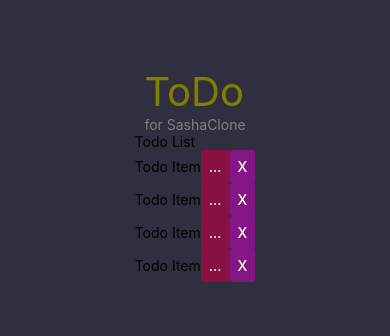
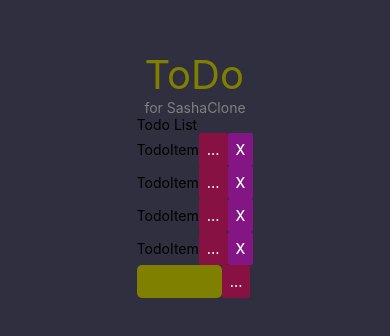
Before and after one commit to TheMiksa/todo-native, a React Native app: screen / in a window 390 px wide. Shown: the part 248-584 px from the top of the page. Built offline with nearby package versions, Linux system fonts and the light colour scheme.

Commit message:
added input

```diff
--- a/App.js
+++ b/App.js
@@ -3,6 +3,7 @@ import React from 'react';
 import {StyleSheet, Text, View} from 'react-native';
 import TodoList from "./src/components/todo-list";
 import Header from "./src/components/header";
+import TodoInput from "./src/components/todo-input";
 
 export default function App() {
     return (
@@ -11,7 +12,7 @@ export default function App() {
             <Header/>
             <View>
                 <TodoList/>
-
+                <TodoInput/>
             </View>
         </View>
     );
@@ -23,5 +24,6 @@ const styles = StyleSheet.create({
         backgroundColor: '#2f2f3f',
         alignItems: 'center',
         justifyContent: 'center',
+        padding: 20
     },
 });
--- /dev/null
+++ b/src/components/todo-input/index.js
@@ -0,0 +1,2 @@
+import {TodoInput} from "./todo-input";
+export default TodoInput;
--- /dev/null
+++ b/src/components/todo-input/todo-input.js
@@ -0,0 +1,20 @@
+import React, {useState} from "react";
+import {TextInput, View, Button} from "react-native";
+
+export const TodoInput = () => {
+    const [val, setVal] = useState("");
+    return (
+        <View style={{flexDirection: "row"}}>
+            <TextInput onChangeText={(text) => setVal(text)}
+                       value={val}
+                       style={{backgroundColor: "olive", borderRadius: 5, width: 85}}
+            />
+            <Button
+                onPress={() => {}}
+                title="..."
+                color="#814"
+                accessibilityLabel="Learn more about this purple button"/>
+        </View>
+
+    );
+};
--- a/src/components/todo-item/todo-item.js
+++ b/src/components/todo-item/todo-item.js
@@ -3,11 +3,11 @@ import {View, Text} from "react-native";
 import BtnDelete from "../btn-delete";
 import BtnEdit from "../btn-edit";
 
-export const TodoItem = () => {
+export const TodoItem = ({children}) => {
     return (
         <View style={{alignItems: "center", flexDirection: "row"}}>
             <Text>
-                Todo Item
+                {children}
             </Text>
             <BtnEdit/>
             <BtnDelete/>
--- a/src/components/todo-list/todo-list.js
+++ b/src/components/todo-list/todo-list.js
@@ -6,10 +6,10 @@ export const TodoList = () => {
     return (
         <View>
             <Text>Todo List</Text>
-            <TodoItem/>
-            <TodoItem/>
-            <TodoItem/>
-            <TodoItem/>
+            <TodoItem>TodoItem</TodoItem>
+            <TodoItem>TodoItem</TodoItem>
+            <TodoItem>TodoItem</TodoItem>
+            <TodoItem>TodoItem</TodoItem>
         </View>
     );
 };
```
Also changed, not shown: 1 other file (tests, documents, lock files or other folders).
